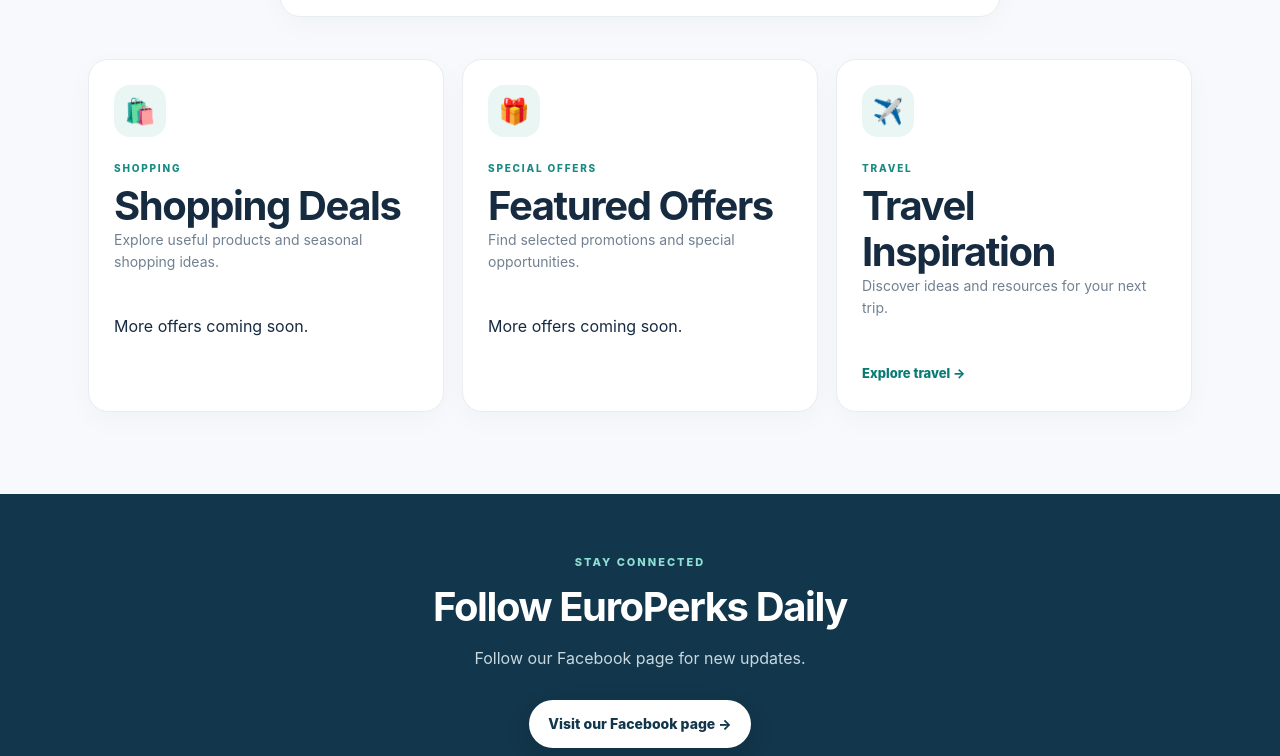
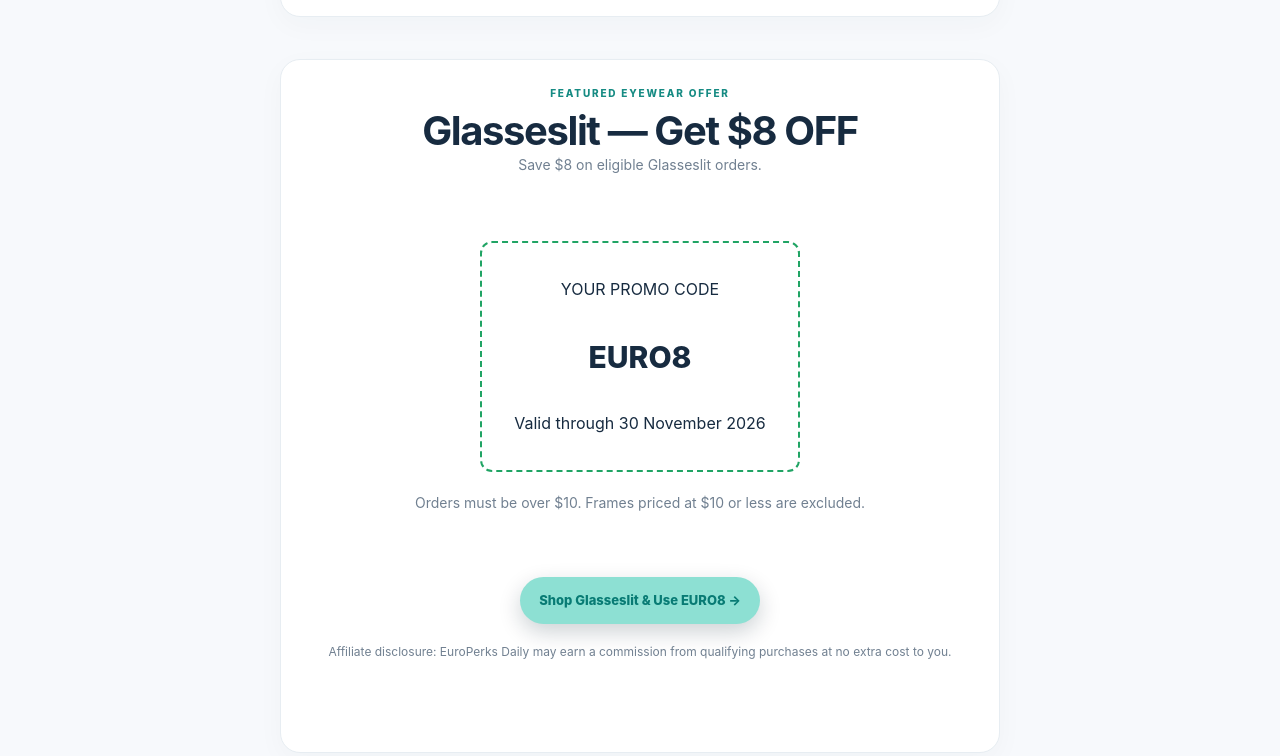
Before and after one commit to naimhossain-tech/europerks-daily, a plain HTML site: page deals.html in a window 1280 px wide. Shown: the part 1011-1767 px from the top of the page. Drawn offline with Linux system fonts and the light colour scheme.

Commit message:
Add Glasseslit EURO8 offer
Added a featured eyewear offer with promo code and details.

```diff
--- a/deals.html
+++ b/deals.html
@@ -51,7 +51,30 @@
           Affiliate disclosure: This is an affiliate link. EuroPerks Daily may earn a commission from qualifying purchases at no extra cost to you.
         </p>
       </article>
+<article class="card" style="max-width:720px;margin:32px auto 42px;text-align:center;">
+  <p class="card-label">FEATURED EYEWEAR OFFER</p>
+  <h2>Glasseslit — Get $8 OFF</h2>
+  <p>Save $8 on eligible Glasseslit orders.</p>
 
+  <div style="margin:20px auto;padding:18px;border:2px dashed #20a464;border-radius:12px;max-width:320px;">
+    <p>YOUR PROMO CODE</p>
+    <p style="font-size:30px;font-weight:800;">EURO8</p>
+    <p>Valid through 30 November 2026</p>
+  </div>
+
+  <p>Orders must be over $10. Frames priced at $10 or less are excluded.</p>
+
+  <a class="button"
+     href="https://codeaven.com/g/mmjnepjawo5636a927a6de0721ef8d/"
+     target="_blank"
+     rel="nofollow sponsored noopener">
+    Shop Glasseslit &amp; Use EURO8 →
+  </a>
+
+  <p style="font-size:12px;color:#718091;margin-top:18px;">
+    Affiliate disclosure: EuroPerks Daily may earn a commission from qualifying purchases at no extra cost to you.
+  </p>
+</article>
       <div class="cards">
         <article class="card">
           <div class="card-icon">🛍️</div>
```
